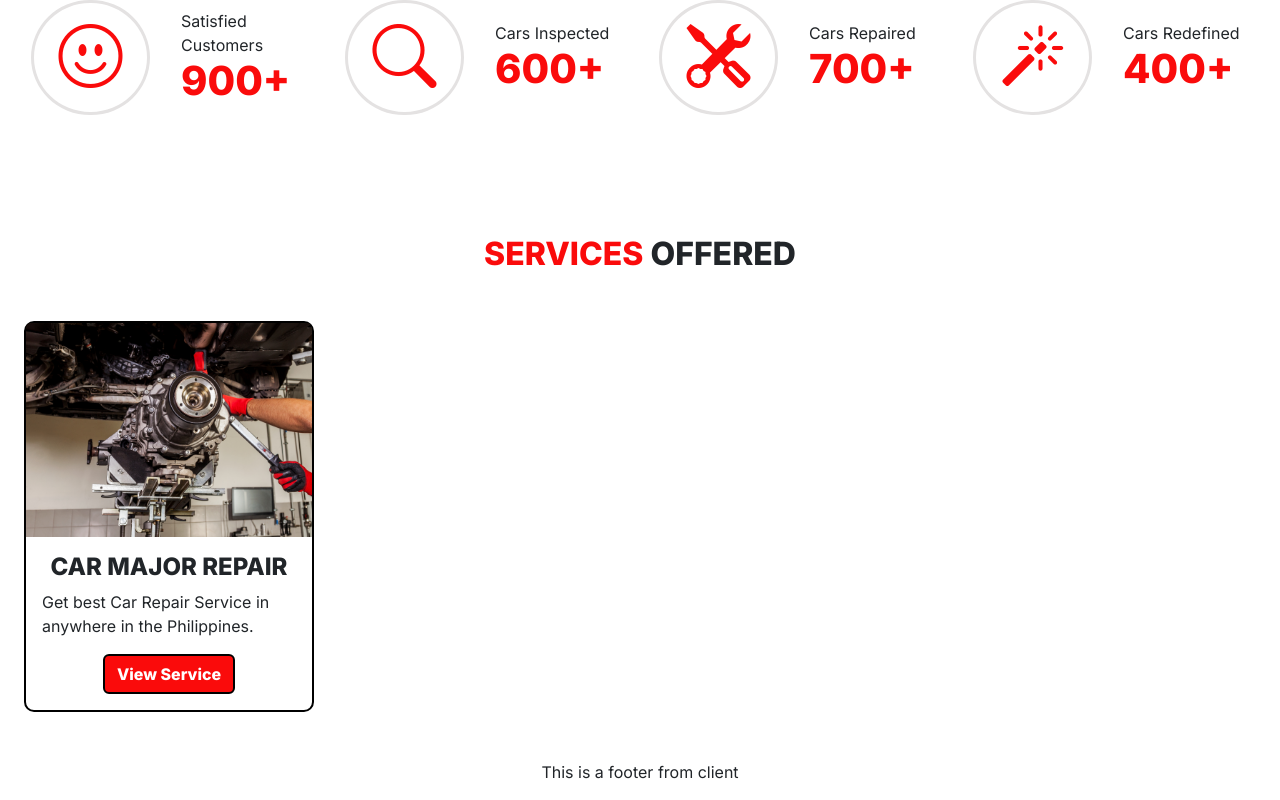
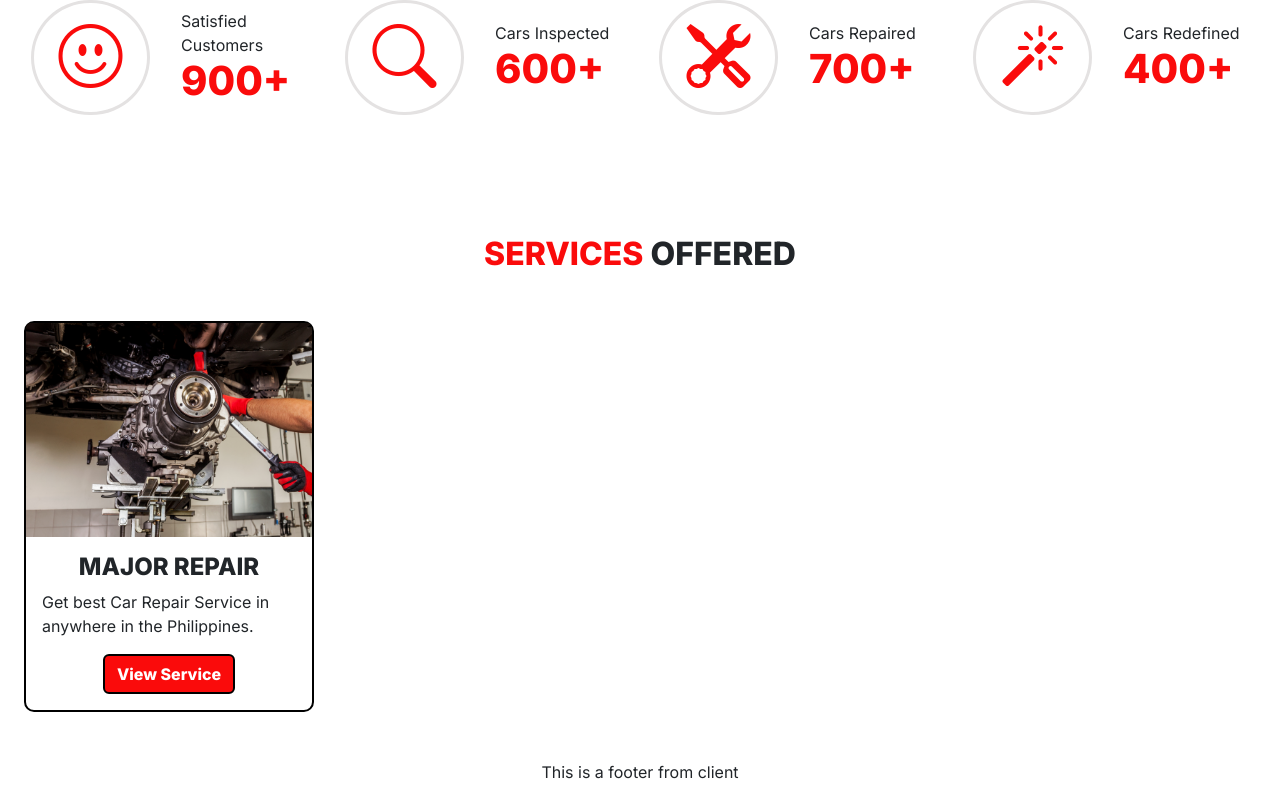
Before and after one commit to jaspherbagor/AutoConnect, a React (Create React App) app in the folder front-end/: page / in a window 1280 px wide. Shown: the part 549-1349 px from the top of the page. Built offline with nearby package versions, Linux system fonts and the light colour scheme.

Commit message:
updated the heading

```diff
--- a/front-end/src/components/pages/client/home.jsx
+++ b/front-end/src/components/pages/client/home.jsx
@@ -102,7 +102,7 @@ const Home = () => {
                         <div className="card p-0 service-card">
                             <img src="../images/car_repair.png" className="card-img-top img-fluid" alt="..."/>
                             <div className="card-body">
-                                <h4 className="card-head fw-bolder">CAR MAJOR REPAIR</h4>
+                                <h4 className="card-head fw-bolder">MAJOR REPAIR</h4>
                                 <p className="card-text text-start">Get best Car Repair Service in anywhere in the Philippines.</p>
                                 <a href="">
                                     <button className="btn btn-danger fw-semibold view-service-btn">View Service</button>
```
